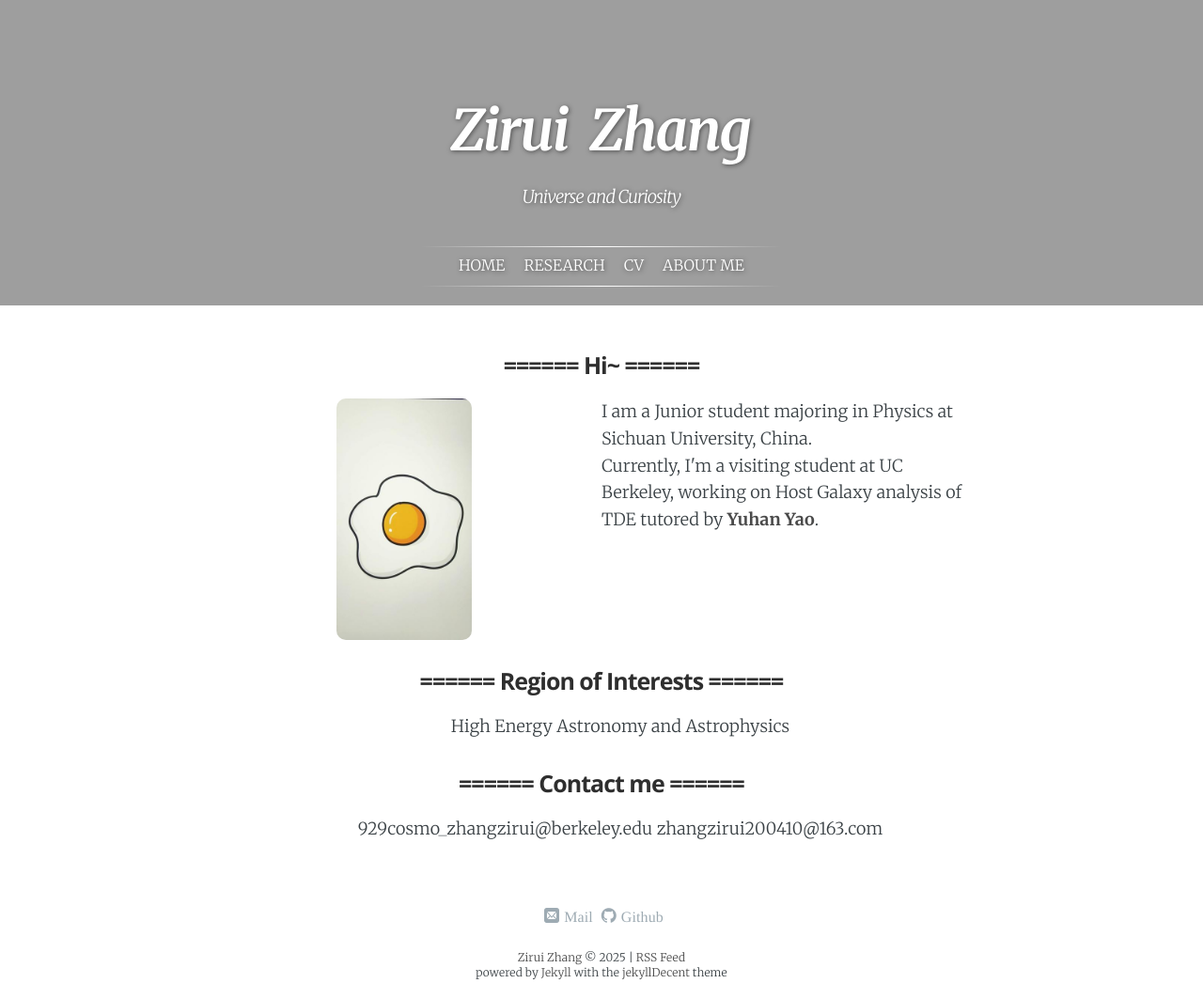
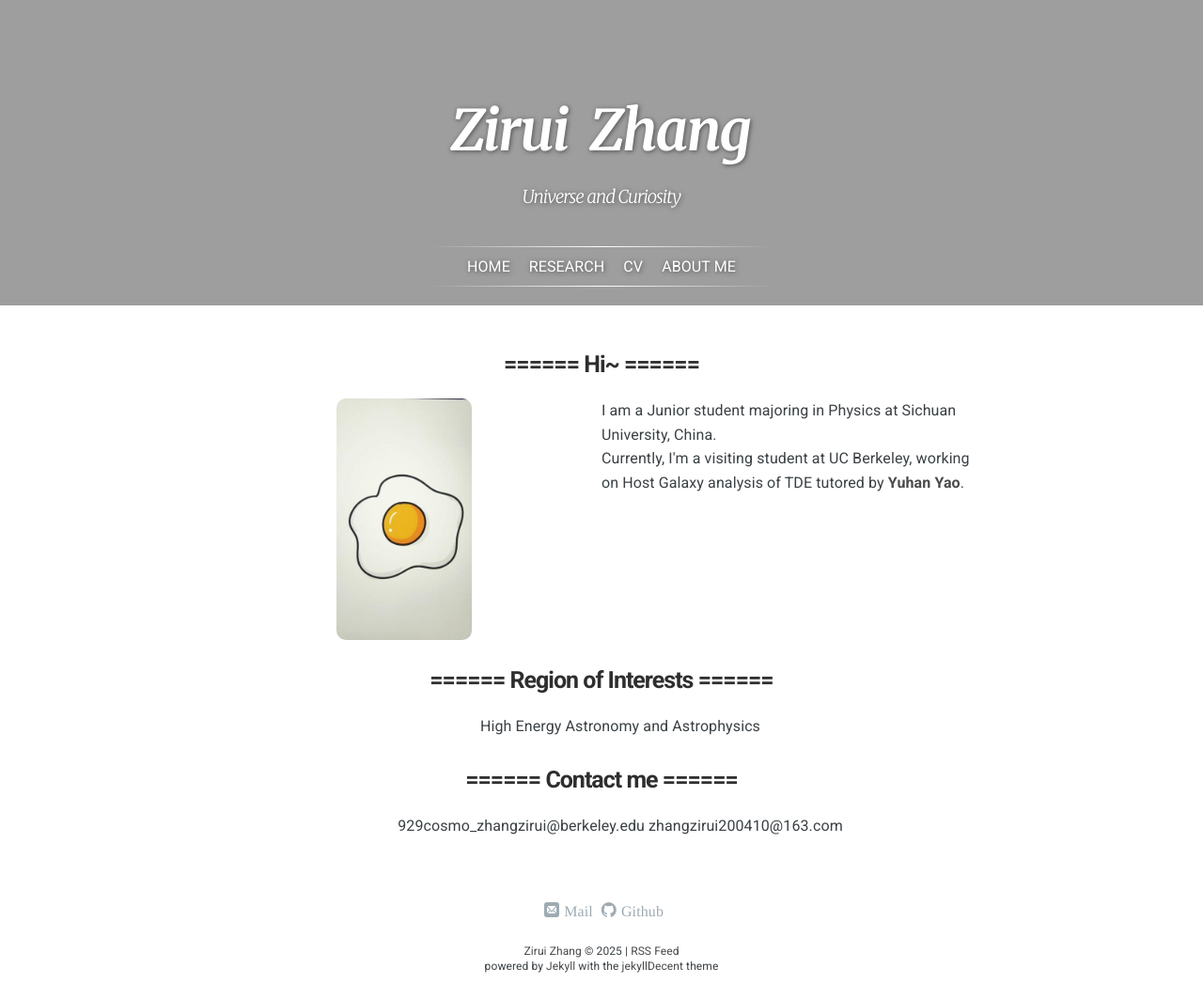
Before and after one commit to ZAKIRAM0/ZAKIRAM0.github.io, a Jekyll site: the page built from index.html, in a window 1280 px wide. Shown: the whole page at 94% size. Built offline with Jekyll 4.4.1, drawn with Linux system fonts in a browser that asks for light colours; some web fonts are replaced; a script that is not in the unit is left out.

Commit message:
Update index.html

```diff
--- a/index.html
+++ b/index.html
@@ -12,7 +12,29 @@ layout: default
 <!--</br>
 
 -->
+<!DOCTYPE html>
+<html lang="en">
+<head>
+    <meta charset="UTF-8">
+    <meta name="viewport" content="width=device-width, initial-scale=1.0">
+    <link href="https://fonts.googleapis.com/css2?family=Roboto:wght@400;700&display=swap" rel="stylesheet">
+    <title>HomePage</title>
+    <style>
+        body {
+            font-family: 'Roboto', sans-serif;
+        }
 
+        h2 {
+            font-family: 'Roboto', sans-serif;
+            font-weight: 700;
+        }
+
+        .content {
+            font-family: 'Roboto', sans-serif;
+            font-size: 16px;
+        }
+    </style>
+</head>
 <div class="mat-elevation-z3" style="text-align:center;">
 </div>
 
```
